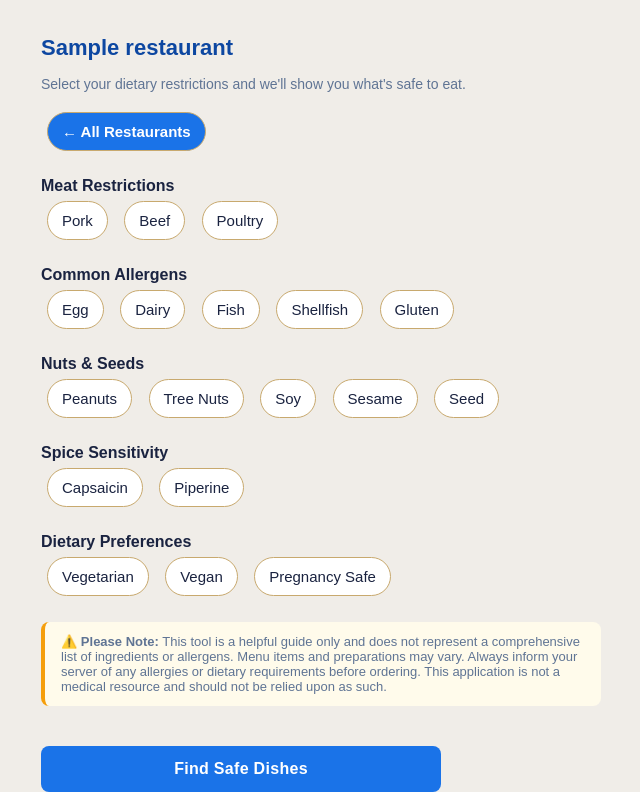
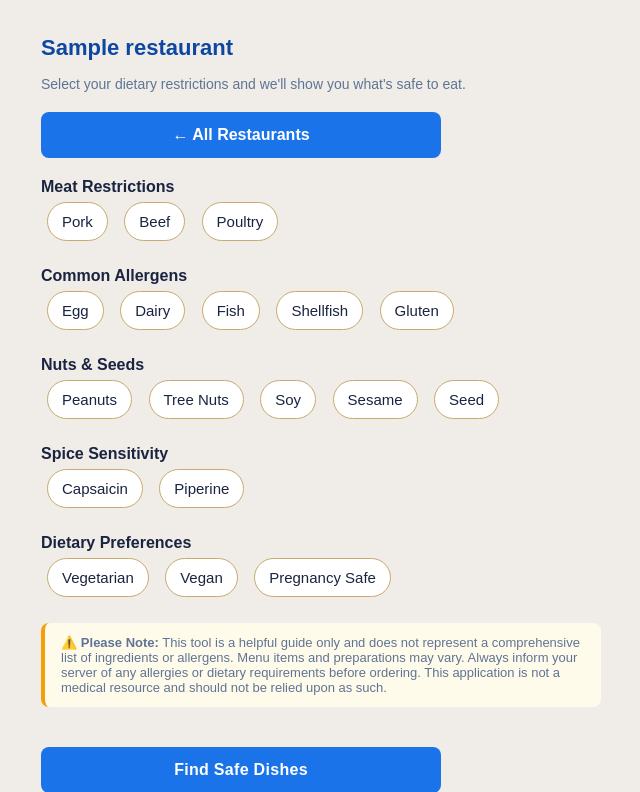
Before and after one commit to jacquesc99/restaurant-app, a Flask app: a page that uses templates/index.html in a window 1280 px wide. Shown: the top 792 px of the page, without its empty margins (319-959 px from the left). Run offline with Flask 3, Linux system fonts and the light colour scheme; a user stored in the database is signed in; tables that the repository leaves empty hold one stand-in row (values such as "Sample post").

Commit message:
fix back button on menu page

```diff
--- a/templates/index.html
+++ b/templates/index.html
@@ -8,7 +8,7 @@
     <h1>{{ restaurant.name }}</h1>
     <p>Select your dietary restrictions and we'll show you what's safe to eat.</p>
 
-    <a class="pill" href="/restaurants">← All Restaurants</a>
+    <a class="back" href="/restaurants">← All Restaurants</a>
 
     <form method="POST">
 
```
